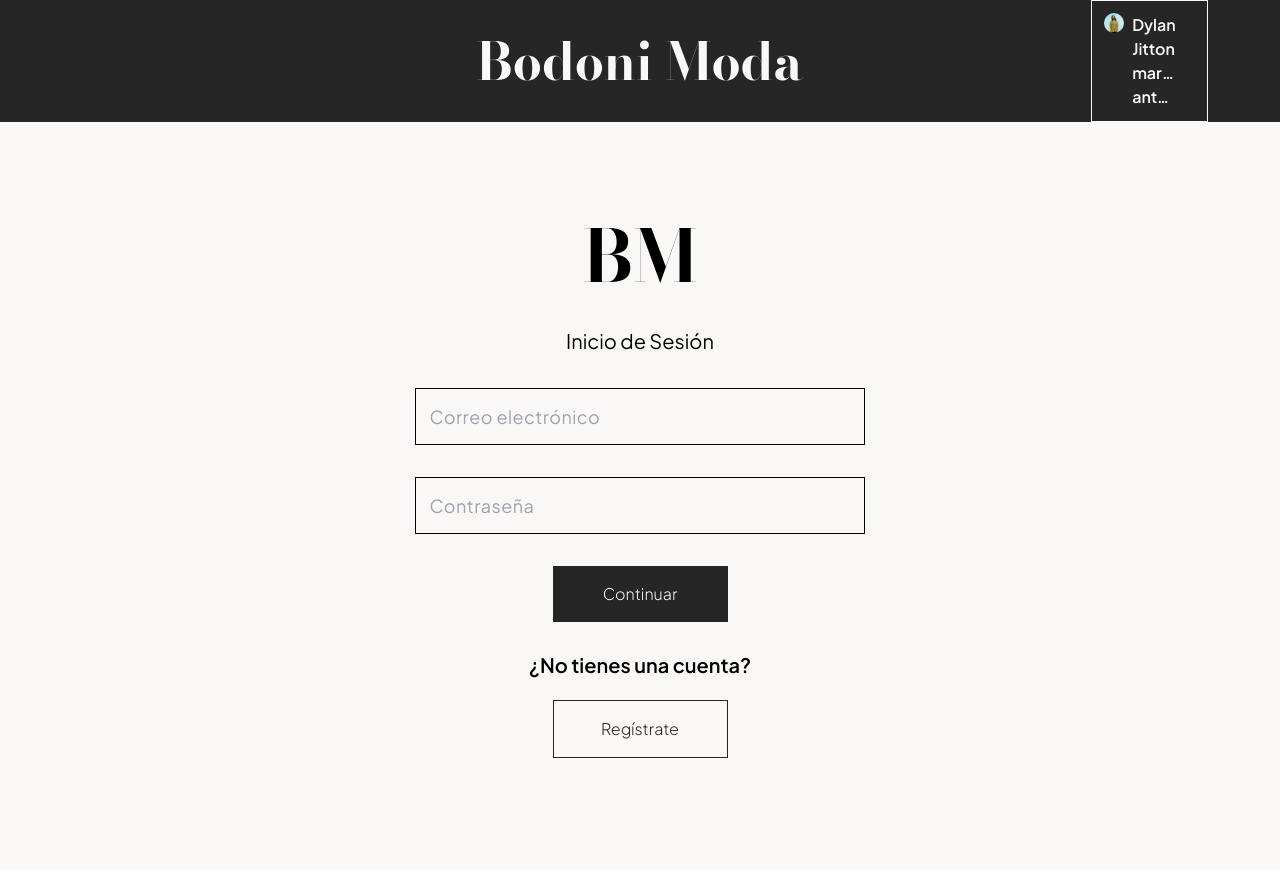
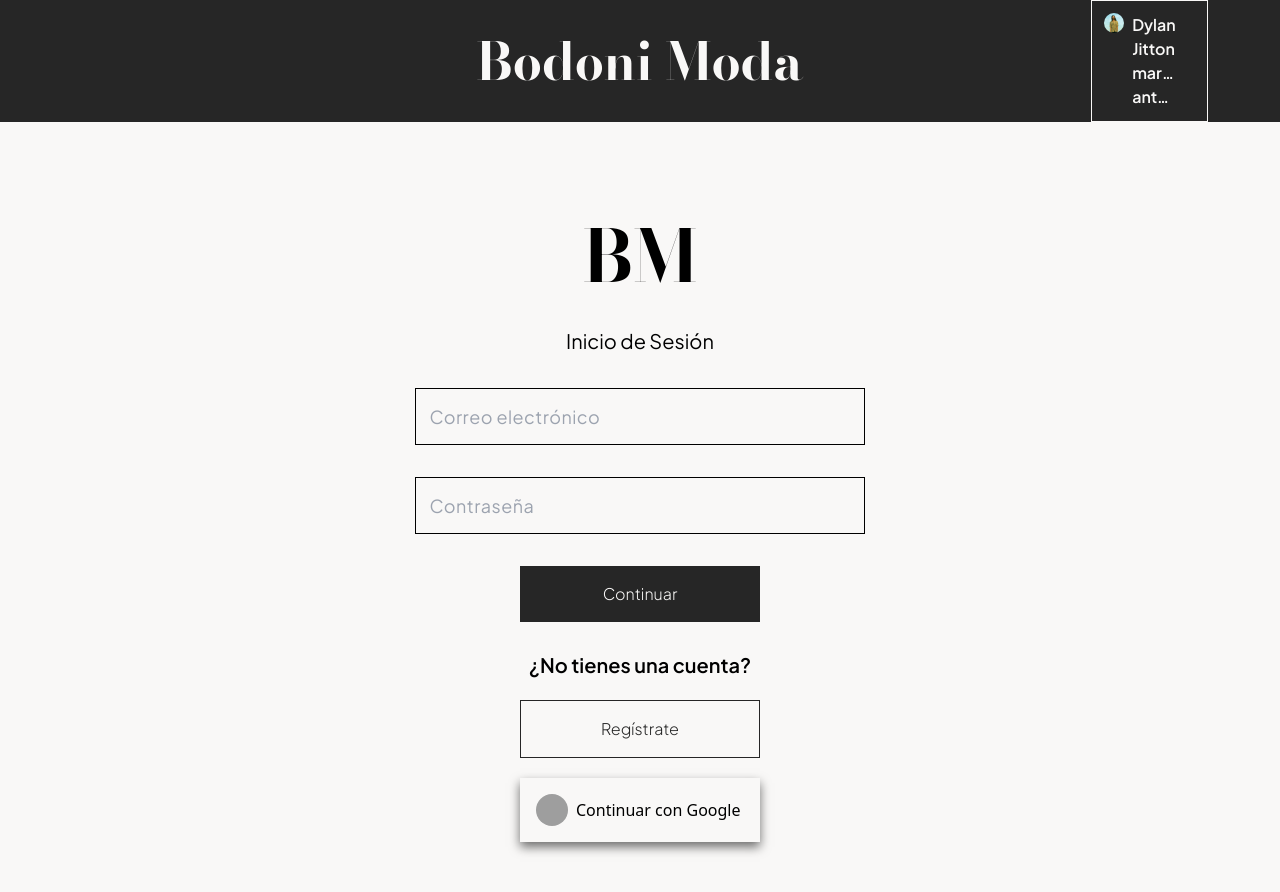
Before and after one commit to eavm314/project-lipstick, a Next.js app: page /login in a window 1280 px wide. Shown: the top 892 px of the page. Before the commit the page ends 870 px from the top, so only its background shows below. Built offline with nearby package versions, Linux system fonts and the light colour scheme; grey boxes are pictures that could not be loaded.

Commit message:
Boton Buscar con Google

```diff
--- a/src/app/login/page.jsx
+++ b/src/app/login/page.jsx
@@ -17,15 +17,24 @@ export default function Login() {
       <Link
         href={"/tienda"}
         className="boton-primario w-175"
-        style={{width:'10.9375em'}}>
+        style={{width:'15em'}}>
         Continuar
       </Link>
       <h1 className="texto-normal" style={{ fontSize: '1.25em', marginTop: '1.75rem',  marginBottom: '1.25rem' }}>¿No tienes una cuenta?</h1>
       <Link
         href={"/createAccount"}
         className="boton-secundario w-175"
-        style={{width:'10.9375em',marginBottom:'2.5%'}}>
+        style={{width:'15em',marginBottom:'1.25rem'}}>
         Regístrate
+      </Link>
+      <Link
+        href={"/createAccount"}
+
+        style={{display:'flex',flexDirection:'row', width:'15em',paddingLeft:'0.5rem',paddingRight:'1rem',paddingTop:'1em',paddingBottom:'1em',marginBottom:'2.5%',boxShadow: '0px 5px 10px #00000090',alignItems:'center'}}>
+        <img
+        src="https://static.vecteezy.com/system/resources/previews/010/353/285/non_2x/colourful-google-logo-on-white-background-free-vector.jpg"
+        style={{height:'2rem',width:'2rem',borderRadius:100,marginRight:'0.5em',marginLeft:'0.5em'}}/>
+        <h1 style={{fontWeight:'500'}}>Continuar con Google</h1>
       </Link>
 
     </div>
```
